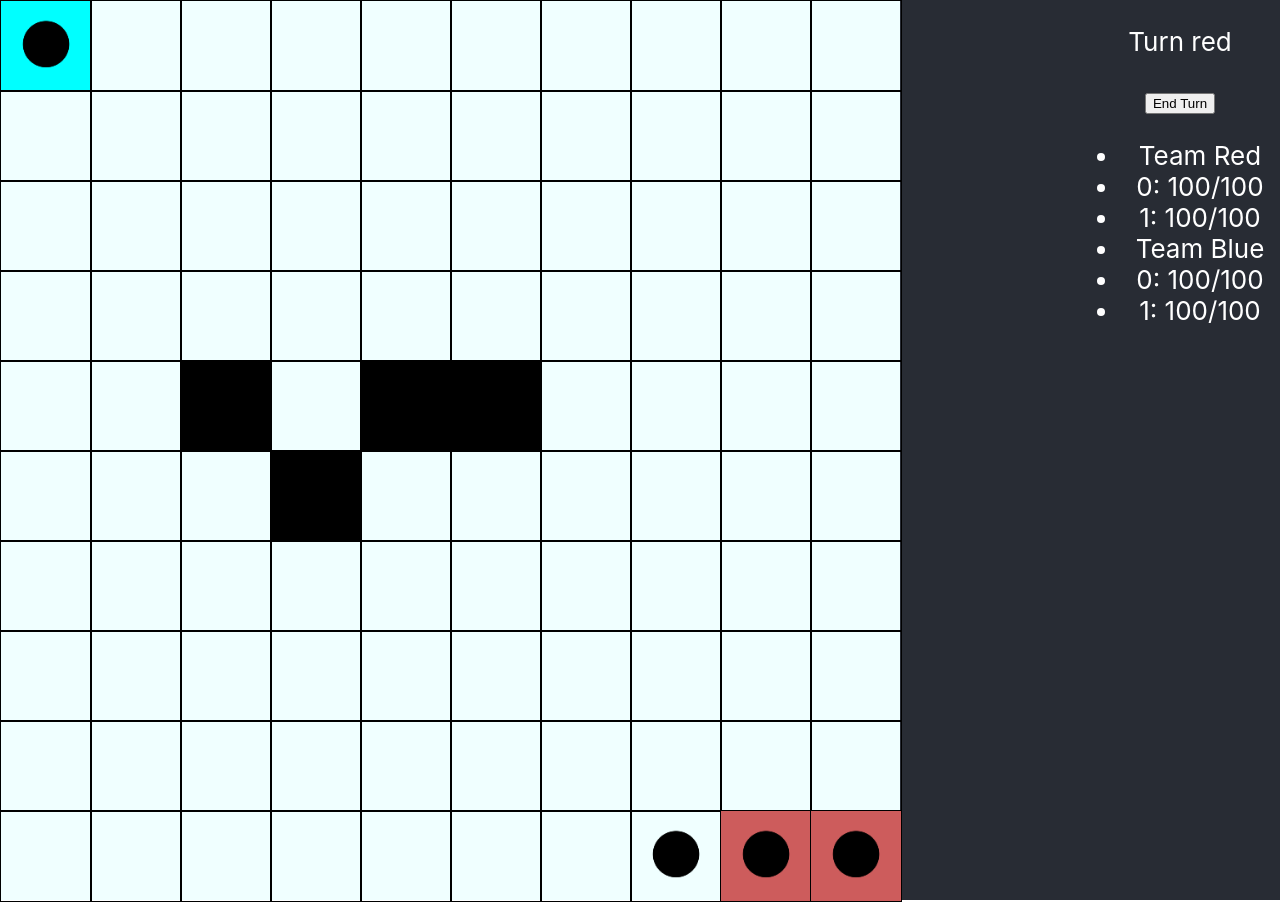
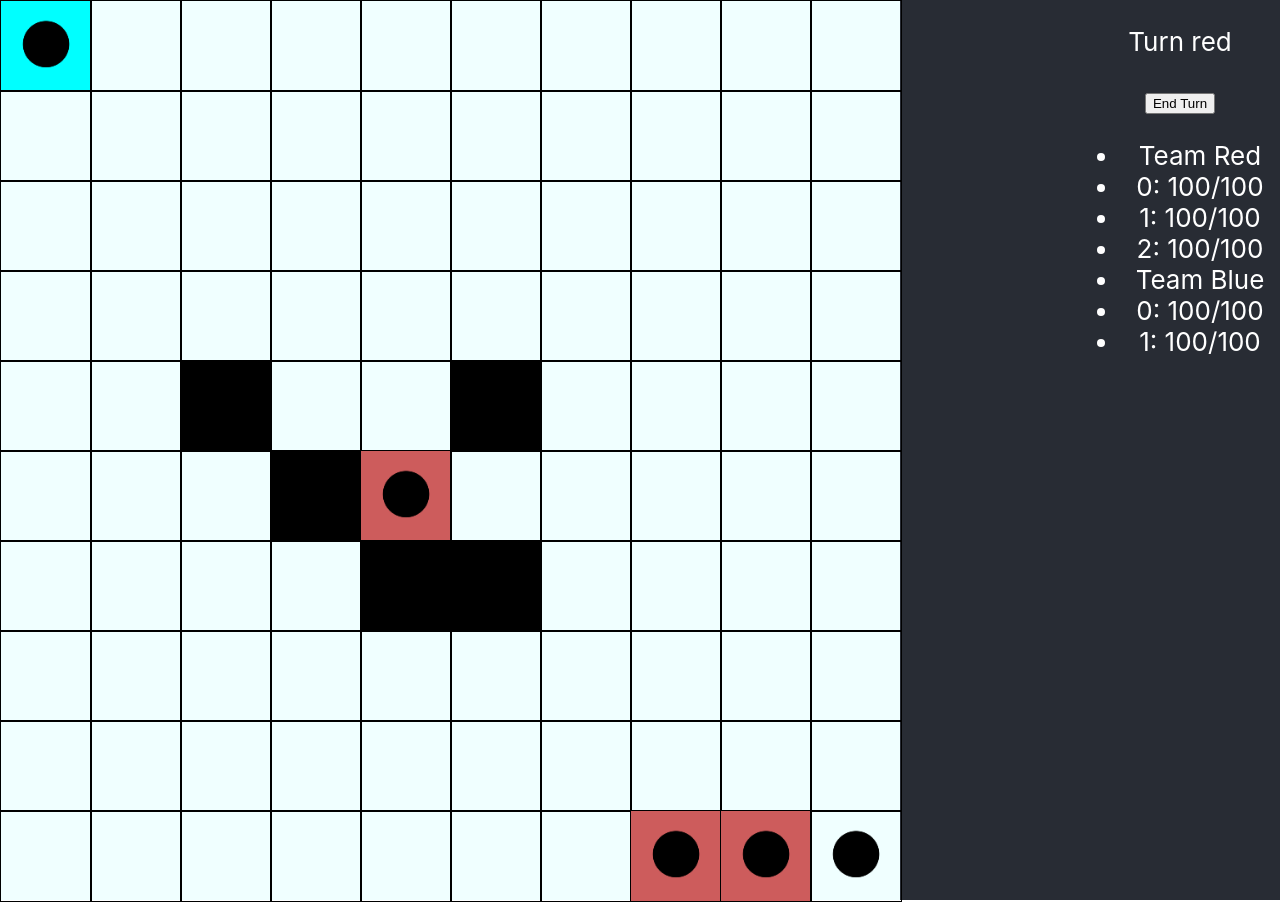
Before and after one commit to GinnyN/quadra, a React (Create React App) app: page / in a window 1280 px wide. Built offline with nearby package versions, Linux system fonts and the light colour scheme.

Commit message:
Rough AI

```diff
--- a/src/grid/cell/character/index.js
+++ b/src/grid/cell/character/index.js
@@ -7,32 +7,27 @@ const STATUS = {
     MOVING: 2
 }
 
-const Character = ({ player, turn, onAttack, onMove, underAttack }) => {
+const Character = ({ player, turn, onAttack, onMove, underAttack, openMenu }) => {
     const [showMenu, setShowMenu] = useState(false);
     const [charStatus, setCharStatus] = useState(STATUS.WAIT);
 
     const toggleShowMenu = (event) => {
         event.stopPropagation();
+        console.log(player.suceptible);
         if(player.suceptible) underAttack();
         if(player.tired) return;
-        if(turn === player.team) setShowMenu(!showMenu);
-        if(charStatus === STATUS.MOVING) {
-            onMove();
-            setCharStatus(STATUS.WAIT);
-        }
+        if(turn === player.team) openMenu();
     }
 
     const innerOnMove = (event) => {
         event.stopPropagation();
         setShowMenu(!showMenu);
-        setCharStatus(STATUS.MOVING);
         onMove();
     }
 
     const innerOnAttack = (event) => {
         event.stopPropagation();
         setShowMenu(!showMenu);
-        setCharStatus(STATUS.ATTACKING);
         onAttack();
     }
 
--- a/src/grid/cell/character/style.module.css
+++ b/src/grid/cell/character/style.module.css
@@ -12,4 +12,6 @@
     position: fixed;
     background-color: white;
     color: black;
+    right: 0;
+    top: 10vh;
 }
--- a/src/grid/cell/index.js
+++ b/src/grid/cell/index.js
@@ -4,7 +4,7 @@ import Character from "./character";
 
 const Cell = ({ onMove,
                 activateAttack, underAttack, onCross,
-                activateMove, x, y, player, activated, usable, turn }) => {
+                activateMove, x, y, player, activated, usable, turn, openMenu }) => {
 
     const toggleDot = () => {
 
@@ -29,6 +29,7 @@ const Cell = ({ onMove,
                         onAttack={activateAttack}
                         onMove={activateMove}
                         underAttack={underAttack}
+                        openMenu={openMenu}
                     />}
            </div>
 }
--- a/src/grid/index.js
+++ b/src/grid/index.js
@@ -1,19 +1,41 @@
-import React, {useEffect, useState} from "react"
+import React, {useEffect, useState, useRef} from "react"
 import Cell from "./cell"
 import style  from "./style.module.css"
+import { square } from "./selection";
 
+const STYLES_GRID = {
+    SQUARE: "square",
+    STAR: "star"
+}
+
+const tiredObj = {
+    'movement': false,
+    'attack': false
+}
 const character = {
     "maxHP": 100,
     "currentHP": 100,
     "strength": 2,
     "active": false,
     "suceptible": false,
+    "movement": {
+        "amount": 2,
+        "style": STYLES_GRID.SQUARE
+    },
+    "attack": {
+        "amount": 1,
+        "style": STYLES_GRID.SQUARE
+    },
+    "tiredObj": {
+
+    }
 }
 
 const Grid = ({ map } ) => {
 
     const [cells, setCells] = useState([]);
-    const [playerActive, setPlayerActive] = useState({});
+    const playerActive = useRef({});
+    const [showMenu, setShowMenu] = useState(false);
     const [teamRed, setTeamRed] = useState([]);
     const [teamBlue, setTeamBlue] = useState([]);
     const [turn, setTurn] = useState('red');
@@ -23,16 +45,17 @@ const Grid = ({ map } ) => {
         const teamRed = [];
         const teamBlue = [];
         for(let x = 0; x < 10; x++) {
+            cells[x] = [];
             for(let y = 0; y < 10; y++) {
                 if(map[`${x}${y}`]) {
                     if(map[`${x}${y}`].player){
-                        const newChar = {...character, ...map[`${x}${y}`].player} ;
-                        cells.push({x, y, activated: false, ...map[`${x}${y}`], player: newChar });
+                        const newChar = {...character, ...map[`${x}${y}`].player, "tiredObj": {...tiredObj}} ;
+                        cells[x].push({x, y, activated: false, ...map[`${x}${y}`], player: newChar });
                         if(newChar.team === "blue") teamBlue.push(newChar);
                         else teamRed.push(newChar);
-                    } else cells.push({x, y, activated: false, ...map[`${x}${y}`], player: false});
+                    } else cells[x].push({x, y, activated: false, ...map[`${x}${y}`], player: false});
                 }
-                else cells.push({x, y, player: false, activated: false, usable: true, onCross: false });
+                else cells[x].push({x, y, player: false, activated: false, usable: true, onCross: false });
             }
         }
         setCells(cells);
@@ -40,52 +63,94 @@ const Grid = ({ map } ) => {
         setTeamBlue(teamBlue);
     }, []);
 
-    const inactivateCurrentPlayer = ({x,y}) => {
+    const movePlayer = (item, playerCurrent = false) => {
+        if(!playerCurrent) playerCurrent = playerActive.current;
+        const {x, y} = item;
         const temp = [...cells];
-        temp[10*x + y].player.tired = true;
-        if(temp[(10*playerActive.x)-1+playerActive.y]) temp[(10*playerActive.x)-1+playerActive.y].activated = false;
-        if(temp[(10*playerActive.x)+1+playerActive.y]) temp[(10*playerActive.x)+1+playerActive.y].activated = false;
-        if(temp[(10*(playerActive.x-1))+playerActive.y]) temp[(10*(playerActive.x-1))+playerActive.y].activated = false;
-        if(temp[(10*(playerActive.x+1))+playerActive.y]) temp[(10*(playerActive.x+1))+playerActive.y].activated = false;
+        temp[x][y].player = playerCurrent.player;
+        temp[x][y].player.tiredObj.movement = true;
+        temp[x][y].player.tired = (temp[x][y].player.tiredObj.movement && temp[x][y].player.tiredObj.attack);
+        playerCurrent.player = false;
         setCells(temp);
+        setShowMenu(false);
+        resetBoard(temp[x][y].player);
     }
 
-    const removeCrossCurrentPlayer = ({x,y}) => {
+    const underAttack = ({x , y}, playerCurrent = false) => {
+        console.log("under attack");
+        if(!playerCurrent) playerCurrent = playerActive.current;
         const temp = [...cells];
-        temp[10*x + y].player.tired = true;
-        if(temp[(10*playerActive.x)-1+playerActive.y]) temp[(10*playerActive.x)-1+playerActive.y].onCross = false;
-        if(temp[(10*playerActive.x)+1+playerActive.y]) temp[(10*playerActive.x)+1+playerActive.y].onCross = false;
-        if(temp[(10*(playerActive.x-1))+playerActive.y]) temp[(10*(playerActive.x-1))+playerActive.y].onCross = false;
-        if(temp[(10*(playerActive.x+1))+playerActive.y]) temp[(10*(playerActive.x+1))+playerActive.y].onCross = false;
+        temp[x][y].player.currentHP -= temp[playerCurrent.x][playerCurrent.y].player.strength;
+        temp[playerCurrent.x][playerCurrent.y].player.tiredObj.attack = true;
+        temp[playerCurrent.x][playerCurrent.y].player.tired = (temp[playerCurrent.x][playerCurrent.y].player.tiredObj.attack && temp[playerCurrent.x][playerCurrent.y].player.tiredObj.movement);
         setCells(temp);
-    }
-
-    const movePlayer = ({x, y}) => {
-        const temp = [...cells];
-        temp[10*x + y].player = temp[10*playerActive.x + playerActive.y].player;
-        if(temp[10*playerActive.x + playerActive.y]) temp[10*playerActive.x + playerActive.y].player = false;
-        setCells(temp);
-        inactivateCurrentPlayer({x, y});
-    }
-
-    const underAttack = ({x , y}) => {
-        const temp = [...cells];
-        temp[10*x + y].player.currentHP -= temp[10*playerActive.x + playerActive.y].player.strength;
-        setCells(temp);
-        removeCrossCurrentPlayer(playerActive);
+        setShowMenu(false);
+        resetBoard(playerCurrent.player);
     }
 
     const changeTurn = () => {
         if(turn==='red'){
             const teamRedT = teamRed.map((item) => {
                 item.tired = false;
+                item.tiredObj = {...tiredObj};
                 return item;
             });
             setTeamRed(teamRedT);
             setTurn('blue');
+            const temp = [...cells];
+            for(let i = 0; i < cells.length; i+=1){
+                for(let z= 0; cells[i] && (z < cells[i].length); z+=1) {
+                    if(cells[i][z].player && cells[i][z].player.team === 'blue') {
+                        playerActive.current = cells[i][z];
+                        if(!playerActive.current.player.tiredObj.attack && cells[i][z].player.team === 'blue') {
+                            activateAttack(cells[i][z]);
+                            const amount = cells[i][z].player.attack.amount;
+                            for(let moveI = amount * -1 ; moveI < amount; moveI+=1) {
+                                for(let moveZ = amount * -1; moveZ < amount; moveZ+=1) {
+                                    if(cells[i+moveI] && cells[i+moveI][z+moveZ] &&
+                                        cells[i+moveI][z+moveZ].onCross &&
+                                        cells[i+moveI][z+moveZ].player &&
+                                        cells[i+moveI][z+moveZ].player.team === 'red') {
+                                        underAttack(cells[i+moveI][z+moveZ]);
+                                        moveZ = moveI = z = 10000000000;
+                                        i = -1;
+                                    }
+                                }
+                            }
+                            resetBoard(playerActive.current.player);
+                        }
+                    }
+                }
+            }
+            for(let i = 0; i < cells.length; i+=1){
+                for(let z= 0; cells[i] && (z < cells[i].length); z+=1) {
+                    if(cells[i][z].player && cells[i][z].player.team === 'blue') {
+                        playerActive.current = cells[i][z];
+                        if(!playerActive.current.player.tiredObj.movement) {
+                            activateMove(cells[i][z]);
+                            const amount = cells[i][z].player.movement.amount;
+                            console.log(playerActive.current);
+                            for(let moveI = amount * -1 ; moveI < amount; moveI+=1) {
+                                for(let moveZ = amount * -1; moveZ < amount; moveZ+=1) {
+                                    if(cells[i+moveI] && cells[i+moveI][z+moveZ] &&
+                                        (cells[i+moveI][z+moveZ].x !== cells[i][z].x &&
+                                        cells[i+moveI][z+moveZ].y !== cells[i][z].y) &&
+                                        cells[i+moveI][z+moveZ].activated &&
+                                        !cells[i+moveI][z+moveZ].player) {
+                                        movePlayer(cells[i+moveI][z+moveZ], playerActive.current);
+                                        moveZ = moveI = z = 10000000000;
+                                        i = -1;
+                                    }
+                                }
+                            }
+                        }
+                    }
+                }
+            }
         } else {
             const teamBlueT = teamBlue.map((item) => {
                 item.tired = false;
+                item.tiredObj = {...tiredObj};
                 return item;
             });
             setTeamBlue(teamBlueT);
@@ -93,95 +158,39 @@ const Grid = ({ map } ) => {
         }
     }
 
-    const activateAttack = ({x, y}) => {
-        const temp = [...cells];
-        if(playerActive.x === x && playerActive.y === y) {
-            if(temp[(10*x)-1+y]) {
-                if(temp[(10*x)-1+y].player) temp[(10*x)-1+y].player.suceptible = false;
-                temp[(10*x)-1+y].onCross = false;
-            }
-            if(temp[(10*x)+1+y]){
-                if(temp[(10*x)+1+y].player) temp[(10*x)+1+y].player.suceptible = false;
-                temp[(10*x)+1+y].onCross = false;
-            }
-            if(temp[(10*(x-1))+y]){
-                if(temp[(10*(x-1))+y].player) temp[(10*(x-1))+y].player.suceptible = false;
-                temp[(10*(x-1))+y].onCross = false;
-            }
-            if(temp[(10*(x+1))+y]) {
-                if(temp[(10*(x+1))+y].player) temp[(10*(x+1))+y].player.suceptible = false;
-                temp[(10*(x+1))+y].onCross = false;
-            }
-            setPlayerActive({});
-        } else {
-            if(playerActive.x) {
-                const {x, y} = playerActive;
-                if(temp[(10*x)-1+y]) {
-                    if(temp[(10*x)-1+y].player) temp[(10*x)-1+y].player.suceptible = false;
-                    temp[(10*x)-1+y].onCross = false;
-                }
-                if(temp[(10*x)+1+y]){
-                    if(temp[(10*x)+1+y].player) temp[(10*x)+1+y].player.suceptible = false;
-                    temp[(10*x)+1+y].onCross = false;
-                }
-                if(temp[(10*(x-1))+y]){
-                    if(temp[(10*(x-1))+y].player) temp[(10*(x-1))+y].player.suceptible = false;
-                    temp[(10*(x-1))+y].onCross = false;
-                }
-                if(temp[(10*(x+1))+y]) {
-                    if(temp[(10*(x+1))+y].player) temp[(10*(x+1))+y].player.suceptible = false;
-                    temp[(10*(x+1))+y].onCross = false;
-                }
-            }
-            if(temp[(10*x)-1+y]) {
-                if(temp[(10*x)-1+y].player) temp[(10*x)-1+y].player.suceptible = true;
-                temp[(10*x)-1+y].onCross = true;
-            }
-            if(temp[(10*x)+1+y]){
-                if(temp[(10*x)+1+y].player) temp[(10*x)+1+y].player.suceptible = true;
-                temp[(10*x)+1+y].onCross = true;
-            }
-            if(temp[(10*(x-1))+y]){
-                if(temp[(10*(x-1))+y].player) temp[(10*(x-1))+y].player.suceptible = true;
-                temp[(10*(x-1))+y].onCross = true;
-            }
-            if(temp[(10*(x+1))+y]) {
-                if(temp[(10*(x+1))+y].player) temp[(10*(x+1))+y].player.suceptible = true;
-                temp[(10*(x+1))+y].onCross = true;
-            }
-            setPlayerActive({x, y});
-        }
+    const activateAttack = (item) => {
+        resetBoard(item.player);
+        let temp = [...cells];
+        temp = square(item, temp, "onCross", true, ["player", "suceptible"], true);
         setCells(temp);
     }
 
-    const activateMove = ({x, y}) => {
+    const activateMove = (item) => {
+        resetBoard(item.player);
         const temp = [...cells];
-        if(playerActive.x === x && playerActive.y === y) {
-            if(temp[(10*x)-1+y]) temp[(10*x)-1+y].activated = false;
-            if(temp[(10*x)+1+y]) temp[(10*x)+1+y].activated = false;
-            if(temp[(10*(x-1))+y]) temp[(10*(x-1))+y].activated = false;
-            if(temp[(10*(x+1))+y]) temp[(10*(x+1))+y].activated = false;
-            setPlayerActive({});
-        } else {
-            if(playerActive.x) {
-                const {x, y} = playerActive;
-                if(temp[(10*x)-1+y]) temp[(10*x)-1+y].activated = false;
-                if(temp[(10*x)+1+y]) temp[(10*x)+1+y].activated = false;
-                if(temp[(10*(x-1))+y]) temp[(10*(x-1))+y].activated = false;
-                if(temp[(10*(x+1))+y]) temp[(10*(x+1))+y].activated = false;
-            }
-            if(temp[(10*x)-1+y]) temp[(10*x)-1+y].activated = true;
-            if(temp[(10*x)+1+y]) temp[(10*x)+1+y].activated = true;
-            if(temp[(10*(x-1))+y])temp[(10*(x-1))+y].activated = true;
-            if(temp[(10*(x+1))+y]) temp[(10*(x+1))+y].activated = true;
-            setPlayerActive({x, y});
+        const {x, y} = item;
+        setCells(square(item, temp, "activated", true));
+    }
+
+    const resetBoard = (player) => {
+        const {x, y} = playerActive.current;
+        let temp = [...cells];
+        temp = square({x, y, player}, temp, "activated", false);
+        temp = square({x, y, player}, temp, "onCross", false, ["player", "suceptible"], false);
+        setCells(temp);
+    }
+
+    const openMenu = (item) => {
+        if(playerActive.current.x){
+            playerActive.current ={};
         }
-        setCells(temp);
+        playerActive.current = item;
+        setShowMenu(true);
     }
 
     return <div className={style.playboard}>
         <div className={style.gridSetting}>
-        {cells.map((item) => <Cell
+        {cells.map((arrayX) => arrayX.map((item) => <Cell
                 onMove={movePlayer}
                 x={item.x}
                 y={item.y}
@@ -190,10 +199,9 @@ const Grid = ({ map } ) => {
                 usable={item.usable}
                 onCross={item.onCross}
                 turn={turn}
-                activateAttack={() => activateAttack(item)}
-                activateMove={() => activateMove(item)}
                 underAttack={() => underAttack(item)}
-            />)}
+                openMenu={() => openMenu(item)}
+            />))}
         </div>
         <div>
             <p>Turn {turn}</p>
@@ -204,6 +212,12 @@ const Grid = ({ map } ) => {
                 <li>Team Blue</li>
                 {teamBlue.map((item, index)=> <li>{index}: {item.currentHP}/{item.maxHP}</li>)}
             </ul>
+            {showMenu && <div className={style.menu}>
+                <ul>
+                    <li onClick={() => activateMove(playerActive.current)}>Move</li>
+                    <li onClick={() => activateAttack(playerActive.current)}>Attack</li>
+                </ul>
+            </div> }
         </div>
     </div>;
 }
--- /dev/null
+++ b/src/grid/selection.js
@@ -0,0 +1,78 @@
+const square = (item, temp, variable, value, variable2 = false, value2 = false) => {
+    const {amount} = variable === 'activated' ? item.player.movement : item.player.attack;
+    const {x,y} = item;
+    const noUsable = [];
+    for(let i = 0; i <= amount; i+=1) {
+        for(let z = 0; z <= amount; z+=1){
+            if(temp[x+i]) {
+                if(temp[x+i][y+z]) {
+                    if(!temp[x+i][y+z].usable) noUsable.push(temp[x+i][y+z]);
+                    temp[x+i][y+z][variable] = value;
+                    if(variable2) {
+                        if(temp[x+i][y+z][variable2[0]]) temp[x+i][y+z][variable2[0]][variable2[1]] = value2;
+                    }
+                }
+                if(temp[x+i][y-z]) {
+                    if(!temp[x+i][y-z].usable) noUsable.push(temp[x+i][y-z]);
+                    temp[x+i][y-z][variable] = value;
+                    if(variable2) {
+                        if(temp[x+i][y-z][variable2[0]]) temp[x+i][y-z][variable2[0]][variable2[1]] = value2;
+                    }
+                }
+            }
+            if(temp[x-i]) {
+                if(temp[x-i][y-z]) {
+                    if(!temp[x-i][y-z].usable) noUsable.push(temp[x-i][y-z]);
+                    temp[x-i][y-z][variable] = value;
+                    if(variable2) {
+                        if(temp[x-i][y-z][variable2[0]]) temp[x-i][y-z][variable2[0]][variable2[1]] = value2;
+                    }
+                }
+                if(temp[x-i][y+z]) {
+                    if(!temp[x-i][y+z].usable) noUsable.push(temp[x-i][y+z]);
+                    temp[x-i][y+z][variable] = value;
+                    if(variable2) {
+                        if(temp[x-i][y+z][variable2[0]]) temp[x-i][y+z][variable2[0]][variable2[1]] = value2;
+                    }
+                }
+            }
+        }
+    }
+    noUsable.map((item) => {
+        for(let i = 0; i <= amount; i+=1) {
+            for(let z = 0; z <= amount; z+=1){
+                if(item.x >= x){
+                    if(item.y <= y && temp[item.x+i][item.y-z]) {
+                        temp[item.x+i][item.y-z][variable] = false;
+                        if(variable2) {
+                            if(temp[item.x+i][item.y-z][variable2[0]]) temp[item.x+i][item.y-z][variable2[0]][variable2[1]] = false;
+                        }
+                    }
+                    if(item.y >= y && temp[item.x+i][item.y+z]) {
+                        temp[item.x+i][item.y+z][variable] = false;
+                        if(variable2) {
+                            if(temp[item.x+i][item.y+z][variable2[0]]) temp[item.x+i][item.y+z][variable2[0]][variable2[1]] = false;
+                        }
+                    }
+                }
+                if(item.x <= x) {
+                    if(item.y <= y && temp[item.x-i][item.y-z]) {
+                        temp[item.x-i][item.y-z][variable] = false;
+                        if(variable2) {
+                            if(temp[item.x-i][item.y-z][variable2[0]]) temp[item.x-i][item.y-z][variable2[0]][variable2[1]] = false;
+                        }
+                    }
+                    if(item.y >= y && temp[item.x-i][item.y+z]) {
+                        temp[item.x-i][item.y+z][variable] = false;
+                        if(variable2) {
+                            if(temp[item.x-i][item.y+z][variable2[0]]) temp[item.x-i][item.y+z][variable2[0]][variable2[1]] = false;
+                        }
+                    }
+                }
+            }
+        }
+    })
+    return temp;
+}
+
+export { square };
--- a/src/maps/init.json
+++ b/src/maps/init.json
@@ -4,7 +4,7 @@
       "usable": true
   },
   "99" : {
-    "player": { "team": "red", "tired": false},
+    "player": { "team": "blue", "tired": false},
     "usable": true
   },
   "98" : {
@@ -12,7 +12,7 @@
     "usable": true
   },
   "97" : {
-    "player": { "team": "blue", "tired": false},
+    "player": { "team": "red", "tired": false},
     "usable": true
   },
   "45": {
@@ -20,6 +20,18 @@
       "usable": false
   },
   "44": {
+      "player": false,
+      "usable": true
+  },
+  "54" : {
+    "player": { "team": "red", "tired": false},
+    "usable": true
+  },
+  "65": {
+      "player": false,
+      "usable": false
+  },
+  "64": {
       "player": false,
       "usable": false
   },
```
